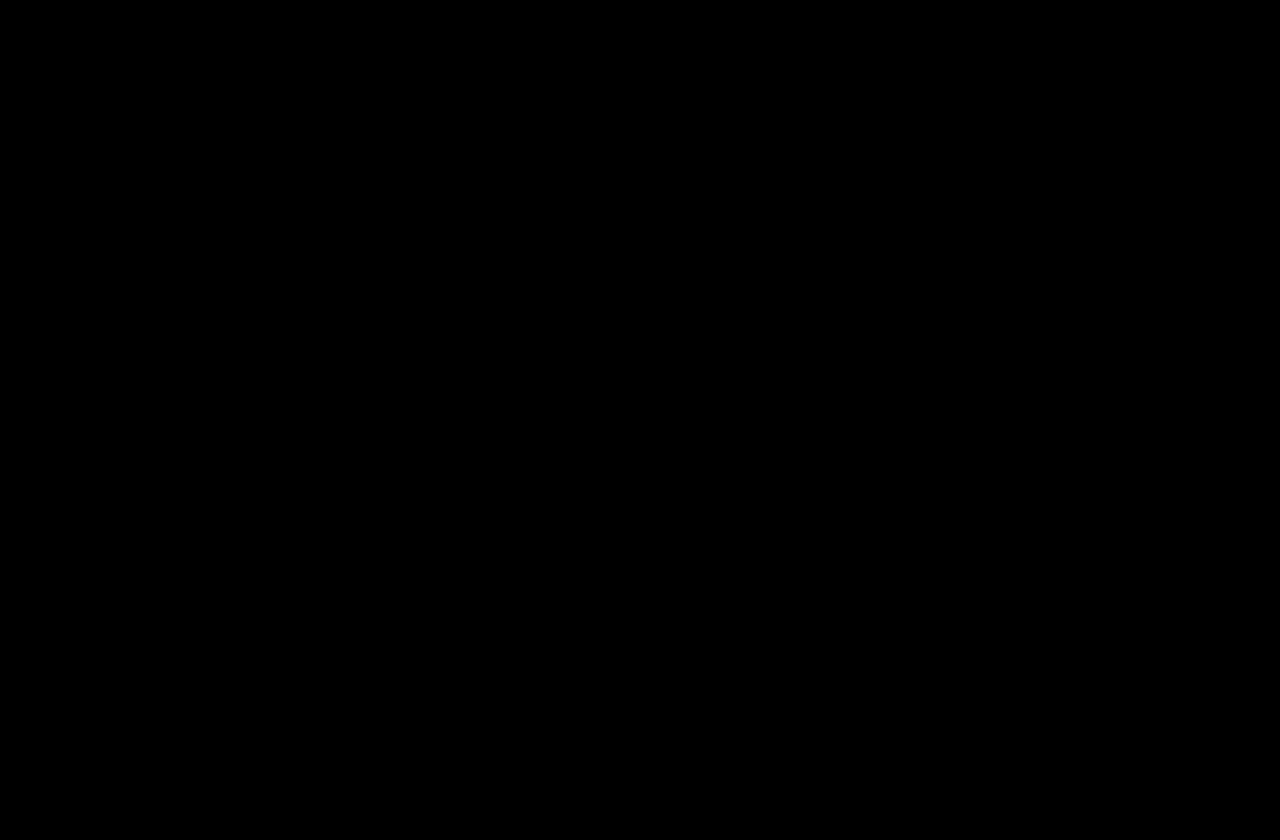
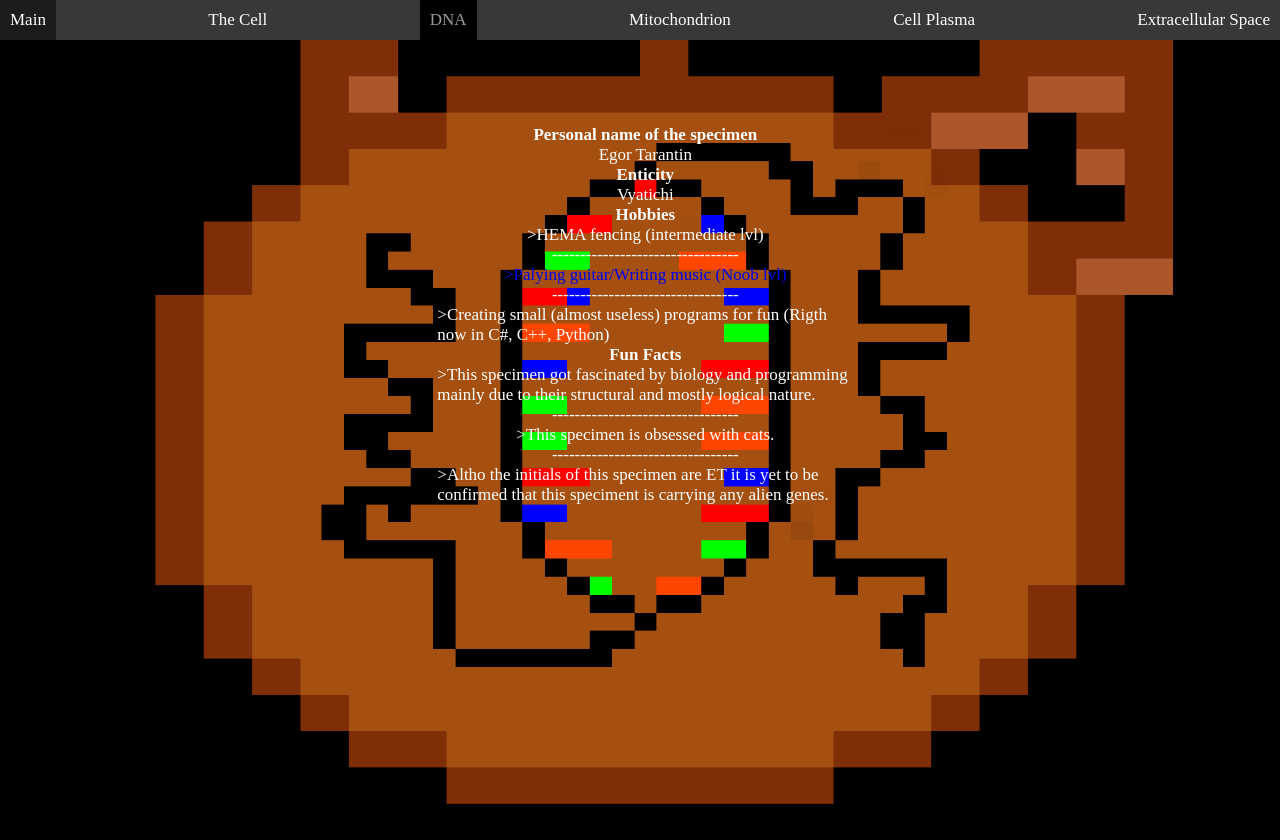
Before and after one commit to EgorTarantin/EgorTarantin.github.io, a plain HTML site: page about_me.html in a window 1280 px wide. Before the commit the page ends 800 px from the top, so only its background shows below. Drawn offline with Linux system fonts and the light colour scheme.

Commit message:
DNA (about me) page ready

```diff
--- a/about_me.html
+++ b/about_me.html
@@ -12,11 +12,42 @@
 </head>
 <body>
     <header>
-
+        <nav>
+            <div class="drop">
+                <button class="nav-btn">&#9776</button>
+                <div class="nav-list">
+                    <a class="text-format-text" href="index.html">Main</a>
+                    <a class="text-format-text" href="home.html">The Cell</a>
+                    <a class="nav-active text-format-text" href="about_me.html">DNA</a>
+                    <a class="text-format-text" href="experience.html">Mitochondrion</a>
+                    <a class="text-format-text" href="news.html">Cell Plasma</a>
+                    <a class="text-format-text" href="works.html">Extracellular Space</a>
+                </div>
+            </div>
+        </nav>
     </header>
 
-    <section>
-
+    <section class="grid-main">
+        <div class="content">
+            <div class="DNA">
+                <p class="text-format-text bold">Personal name of the specimen</p>
+                <p class="text-format-text">Egor Tarantin</p>
+                <p class="text-format-text bold">Enticity</p>
+                <p class="text-format-text">Vyatichi</p>
+                <p class="text-format-text bold">Hobbies</p>
+                <p class="text-format-text">>HEMA fencing (intermediate lvl)</p>
+                <p class="text-format-text">---------------------------------</p>
+                <p class="text-format-text text-change"><a href="https://www.youtube.com/watch?v=sUH3a-SA4tI">>Palying guitar/Writing music (Noob lvl)</a></p>
+                <p class="text-format-text">---------------------------------</p>
+                <p class="text-format-text">>Creating small (almost useless) programs for fun (Rigth now in C#, C++, Python)</p>
+                <p class="text-format-text bold">Fun Facts</p>
+                <p class="text-format-text">>This specimen got fascinated by biology and programming mainly due to their structural and mostly logical nature.</p>
+                <p class="text-format-text">---------------------------------</p>
+                <p class="text-format-text">>This specimen is obsessed with cats.</p>
+                <p class="text-format-text">---------------------------------</p>
+                <p class="text-format-text">>Altho the initials of this specimen are ET it is yet to be confirmed that this speciment is carrying any alien genes.</p>
+            </div>
+        </div>
     </section>
 </body>
 </html>
--- a/static/style/about_me.css
+++ b/static/style/about_me.css
@@ -0,0 +1,61 @@
+section {
+    height: 100vh;
+    width: 100vw;
+}
+
+.content {
+    display: flex;
+    grid-column: 2/12;
+    background-image: url("../images/DNA-background.png");
+    background-size: 100% 100%;
+    height: 100%;
+}
+
+.DNA {
+    display: flex;
+    margin-top: 8%;
+    margin-left: 18%;
+    height: 70%;
+    width: 65%;
+    background-image: url("../images/DNA-DNA-closed.png");
+    background-size: 100% 100%;
+    flex-direction: column;
+    align-items: center;
+    overflow: auto;
+}
+
+.text-change {
+    color: blue;
+}
+
+.DNA p {
+    display: none;
+    margin-left: 20%;
+    margin-right: 20%;
+}
+
+.DNA:hover {
+    background-image: url("../images/DNA-DNA-open.png");
+}
+
+.DNA:hover p {
+    display: block;
+}
+
+@media (hover: none) {
+    .DNA {
+        background-image: url("../images/DNA-DNA-open.png");
+    }
+
+    .DNA p {
+        display: block;
+    }
+}
+
+@media (max-width: 920px) {
+    .DNA {
+        margin-top: 10%;
+        overflow: visible;
+        height: 90%;
+    }
+}
```
Also changed, not shown: static/images/DNA-DNA-closed.png (added), static/images/DNA-DNA-open.png (added), static/images/DNA-background.png (added).
